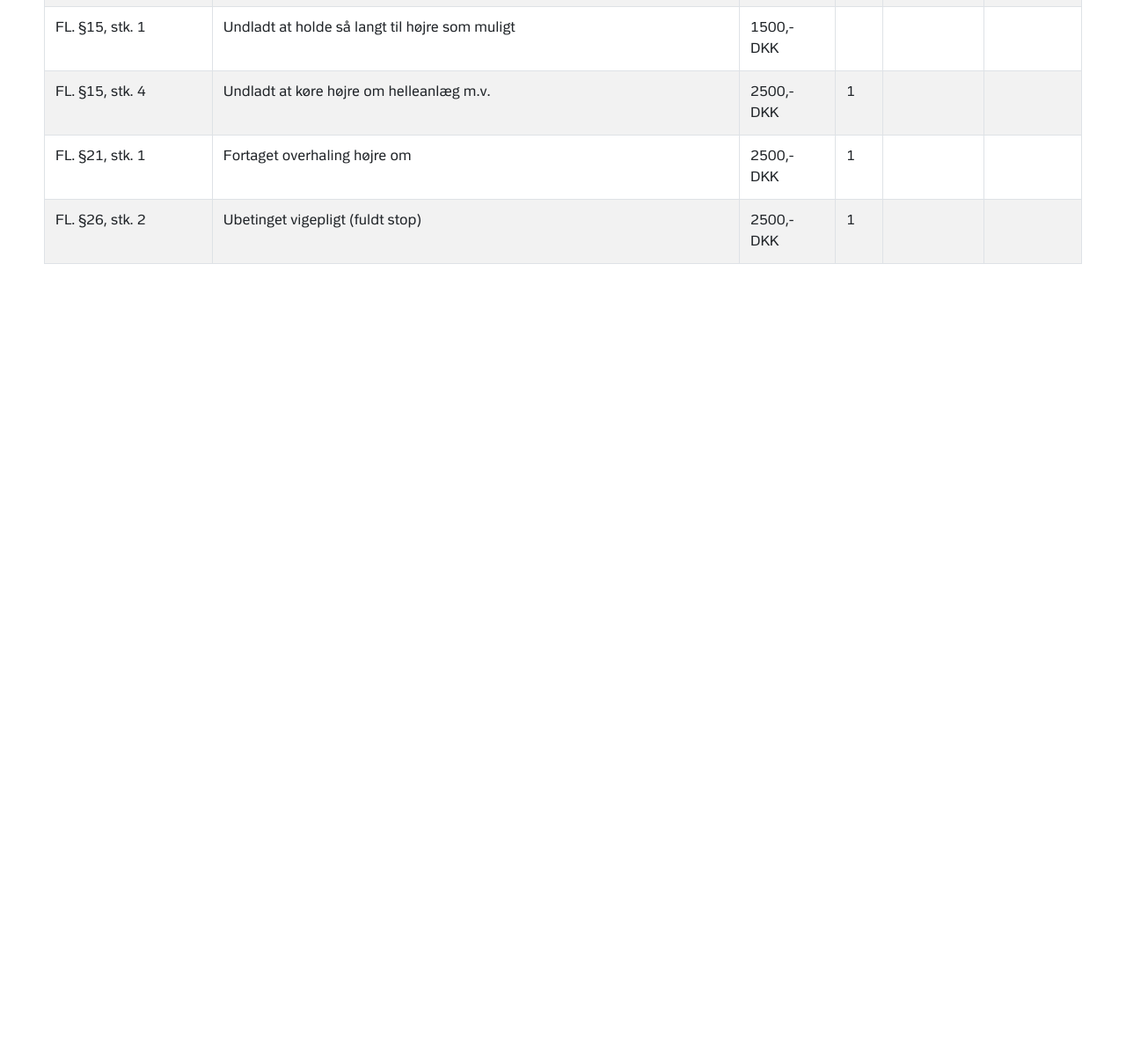
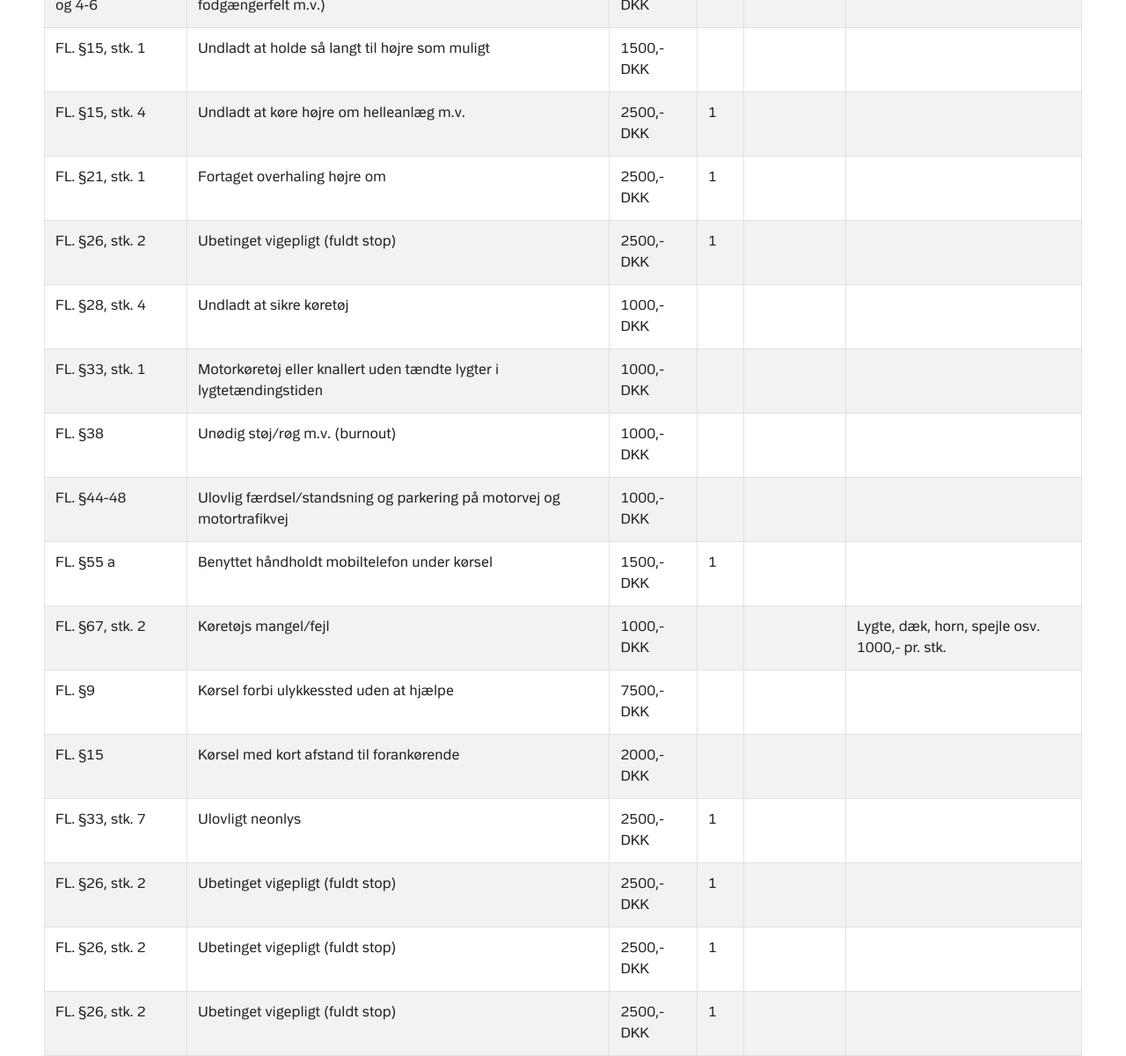
Before and after one commit to Vetaridk/vetaridk.github.io, a plain HTML site: page bødetakster.html in a window 1280 px wide. Shown: the part 686-1886 px from the top of the page at 88% size. Before the commit the page ends 986 px from the top, so only its background shows below. Drawn offline with nearby package versions, Linux system fonts and the light colour scheme.

Commit message:
Add files via upload

```diff
--- a/bødetakster.html
+++ b/bødetakster.html
@@ -182,6 +182,104 @@
             <td></td>
             <td></td>
           </tr>
+          <tr>
+            <td>FL. §28, stk. 4</td>
+            <td>Undladt at sikre køretøj</td>
+            <td>1000,- DKK</td>
+            <td></td>
+            <td></td>
+            <td></td>
+          </tr>
+          <tr>
+            <td>FL. §33, stk. 1</td>
+            <td>Motorkøretøj eller knallert uden tændte lygter i lygtetændingstiden</td>
+            <td>1000,- DKK</td>
+            <td></td>
+            <td></td>
+            <td></td>
+          </tr>
+          <tr>
+            <td>FL. §38</td>
+            <td>Unødig støj/røg m.v. (burnout)</td>
+            <td>1000,- DKK</td>
+            <td></td>
+            <td></td>
+            <td></td>
+          </tr>
+          <tr>
+            <td>FL. §44-48</td>
+            <td>Ulovlig færdsel/standsning og parkering på motorvej og motortrafikvej</td>
+            <td>1000,- DKK</td>
+            <td></td>
+            <td></td>
+            <td></td>
+          </tr>
+          <tr>
+            <td>FL. §55 a</td>
+            <td>Benyttet håndholdt mobiltelefon under kørsel</td>
+            <td>1500,- DKK</td>
+            <td>1</td>
+            <td></td>
+            <td></td>
+          </tr>
+          <tr>
+            <td>FL. §67, stk. 2</td>
+            <td>Køretøjs mangel/fejl</td>
+            <td>1000,- DKK</td>
+            <td></td>
+            <td></td>
+            <td>Lygte, dæk, horn, spejle osv. 1000,- pr. stk.</td>
+          </tr>
+          <tr>
+            <td>FL. §9</td>
+            <td>Kørsel forbi ulykkessted uden at hjælpe</td>
+            <td>7500,- DKK</td>
+            <td></td>
+            <td></td>
+            <td></td>
+          </tr>
+          <tr>
+            <td>FL. §15</td>
+            <td>Kørsel med kort afstand til forankørende</td>
+            <td>2000,- DKK</td>
+            <td></td>
+            <td></td>
+            <td></td>
+          </tr>
+          <tr>
+            <td>FL. §33, stk. 7</td>
+            <td>Ulovligt neonlys</td>
+            <td>2500,- DKK</td>
+            <td>1</td>
+            <td></td>
+            <td></td>
+          </tr>
+          <tr>
+            <td>FL. §26, stk. 2</td>
+            <td>Ubetinget vigepligt (fuldt stop)</td>
+            <td>2500,- DKK</td>
+            <td>1</td>
+            <td></td>
+            <td></td>
+          </tr>
+          <tr>
+            <td>FL. §26, stk. 2</td>
+            <td>Ubetinget vigepligt (fuldt stop)</td>
+            <td>2500,- DKK</td>
+            <td>1</td>
+            <td></td>
+            <td></td>
+          </tr>
+          <tr>
+            <td>FL. §26, stk. 2</td>
+            <td>Ubetinget vigepligt (fuldt stop)</td>
+            <td>2500,- DKK</td>
+            <td>1</td>
+            <td></td>
+            <td></td>
+          </tr>
+
+
         </tbody>
       </table>
     </div>
```
